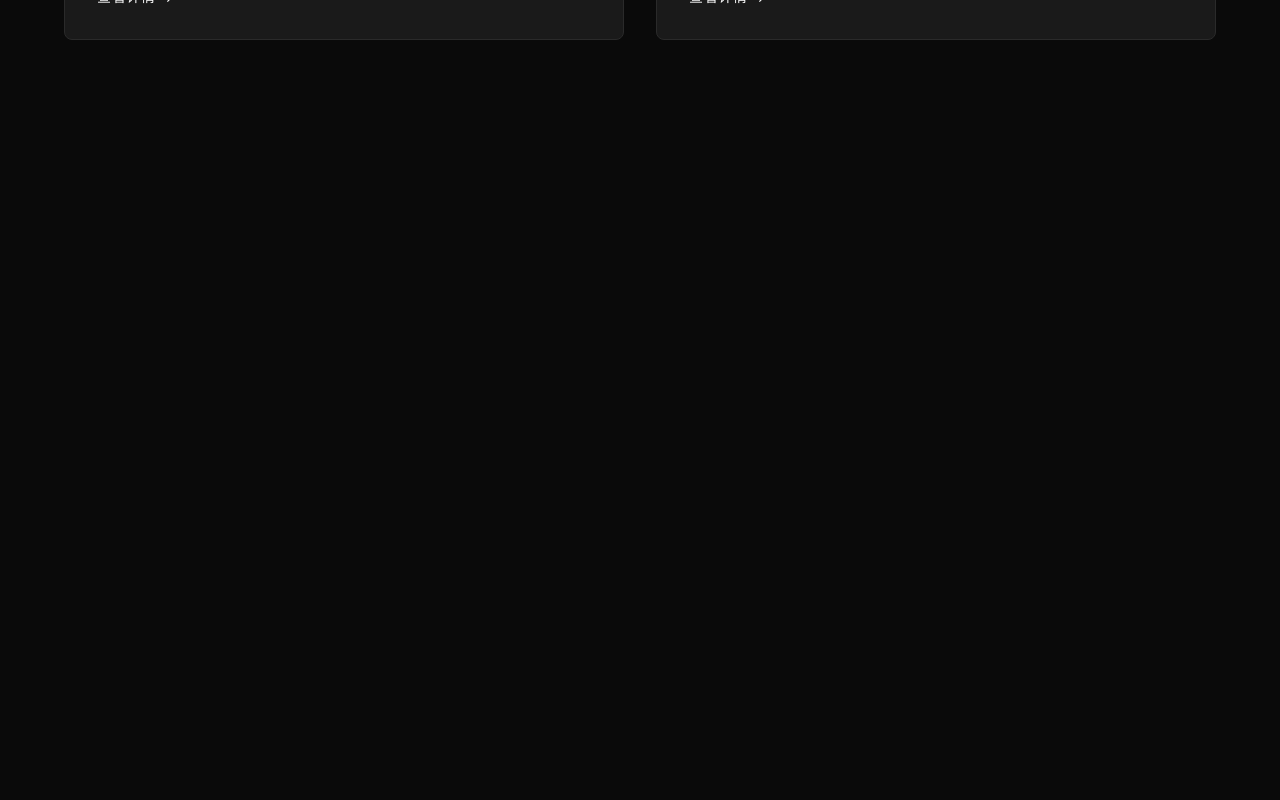
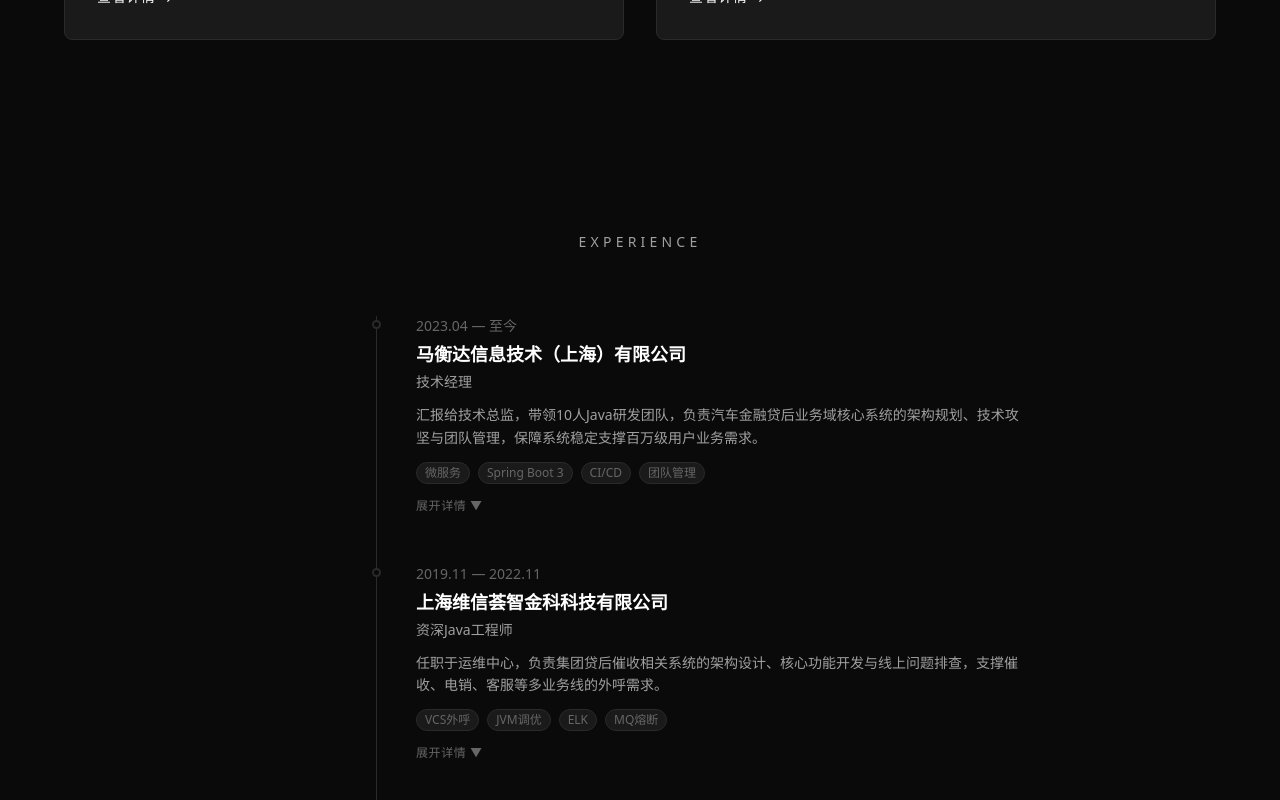
Before and after one commit to TerryOrgn/PersonalPage, a Next.js app: page / in a window 1280 px wide. Shown: the part 2440-3240 px from the top of the page. Before the commit the page ends 2576 px from the top, so only its background shows below. Built offline with nearby package versions, Linux system fonts and the light colour scheme.

Commit message:
feat: add Experience timeline with expandable entries

```diff
--- a/src/app/page.tsx
+++ b/src/app/page.tsx
@@ -5,6 +5,7 @@ import Quote from "@/components/Quote";
 import About from "@/components/About";
 import Expertise from "@/components/Expertise";
 import Cases from "@/components/Cases";
+import Experience from "@/components/Experience";
 
 export default function Home() {
   return (
@@ -15,6 +16,7 @@ export default function Home() {
       <About text={SITE_DATA.about} />
       <Expertise items={SITE_DATA.expertise} />
       <Cases items={SITE_DATA.cases} />
+      <Experience items={SITE_DATA.experience} />
     </main>
   );
 }
--- /dev/null
+++ b/src/components/Experience.tsx
@@ -0,0 +1,109 @@
+"use client";
+
+import { useState } from "react";
+import { ExperienceItem } from "@/data/site";
+import { motion, AnimatePresence } from "framer-motion";
+
+interface ExperienceProps {
+  items: ExperienceItem[];
+}
+
+export default function Experience({ items }: ExperienceProps) {
+  const [expanded, setExpanded] = useState<string | null>(null);
+
+  const toggle = (id: string) => {
+    setExpanded(expanded === id ? null : id);
+  };
+
+  return (
+    <section id="experience" className="px-6">
+      <div className="max-w-3xl mx-auto">
+        <h2 className="text-sm uppercase tracking-[0.3em] text-[var(--text-secondary)] mb-16 text-center">
+          Experience
+        </h2>
+        <div className="relative">
+          {/* Timeline vertical line */}
+          <div className="absolute left-0 md:left-[120px] top-0 bottom-0 w-px bg-[var(--border)]" />
+
+          {items.map((item) => {
+            const isOpen = expanded === item.id;
+            return (
+              <div
+                key={item.id}
+                className="relative pb-12 last:pb-0"
+              >
+                {/* Timeline dot */}
+                <div
+                  className={`absolute left-[-4px] md:left-[116px] top-1 w-[9px] h-[9px] rounded-full border-2 transition-colors cursor-pointer ${
+                    isOpen
+                      ? "bg-[var(--accent)] border-[var(--accent)]"
+                      : "bg-[var(--bg-primary)] border-[var(--border)]"
+                  }`}
+                  onClick={() => toggle(item.id)}
+                />
+
+                <div className="pl-8 md:pl-[160px]">
+                  {/* Always visible summary */}
+                  <button
+                    onClick={() => toggle(item.id)}
+                    className="text-left w-full group"
+                  >
+                    <p className="text-sm text-[var(--text-muted)] mb-1">
+                      {item.start} — {item.end}
+                    </p>
+                    <h3 className="text-lg font-semibold mb-1 group-hover:text-[var(--text-secondary)] transition-colors">
+                      {item.company}
+                    </h3>
+                    <p className="text-sm text-[var(--text-secondary)] mb-3">
+                      {item.role}
+                    </p>
+                    <p className="text-[var(--text-secondary)] leading-relaxed text-sm mb-3">
+                      {item.summary}
+                    </p>
+                    <div className="flex flex-wrap gap-2 mb-2">
+                      {item.tags.map((tag) => (
+                        <span
+                          key={tag}
+                          className="px-2 py-0.5 text-xs rounded-full bg-[var(--bg-card)] text-[var(--text-muted)] border border-[var(--border)]"
+                        >
+                          {tag}
+                        </span>
+                      ))}
+                    </div>
+                    <span className="text-xs uppercase tracking-wider text-[var(--text-muted)]">
+                      {isOpen ? "收起 ▲" : "展开详情 ▼"}
+                    </span>
+                  </button>
+
+                  {/* Expandable highlights */}
+                  <AnimatePresence initial={false}>
+                    {isOpen && (
+                      <motion.div
+                        initial={{ height: 0, opacity: 0 }}
+                        animate={{ height: "auto", opacity: 1 }}
+                        exit={{ height: 0, opacity: 0 }}
+                        transition={{ duration: 0.3 }}
+                        className="overflow-hidden"
+                      >
+                        <ul className="mt-4 space-y-2 border-t border-[var(--border)] pt-4">
+                          {item.highlights.map((h, i) => (
+                            <li
+                              key={i}
+                              className="text-sm text-[var(--text-secondary)] leading-relaxed pl-4 relative before:content-['•'] before:absolute before:left-0 before:text-[var(--text-muted)]"
+                            >
+                              {h}
+                            </li>
+                          ))}
+                        </ul>
+                      </motion.div>
+                    )}
+                  </AnimatePresence>
+                </div>
+              </div>
+            );
+          })}
+        </div>
+      </div>
+    </section>
+  );
+}
```
